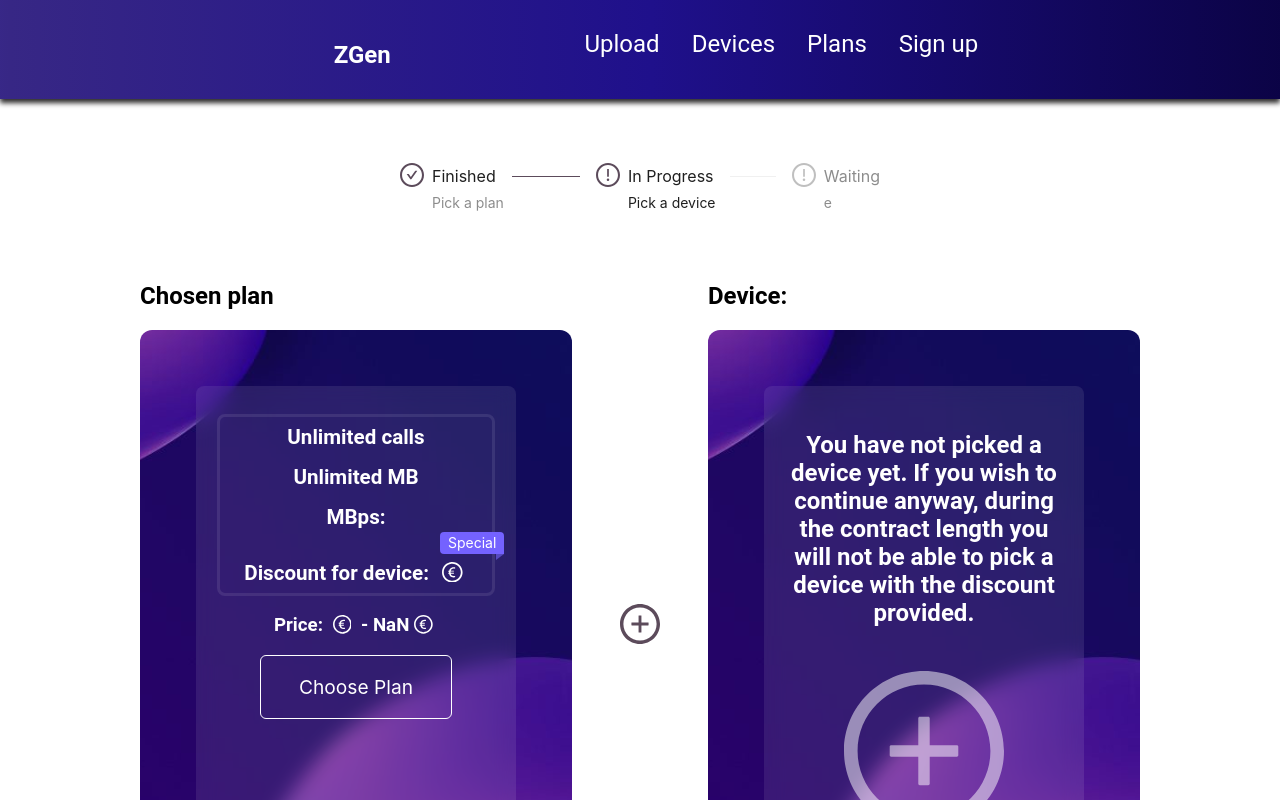
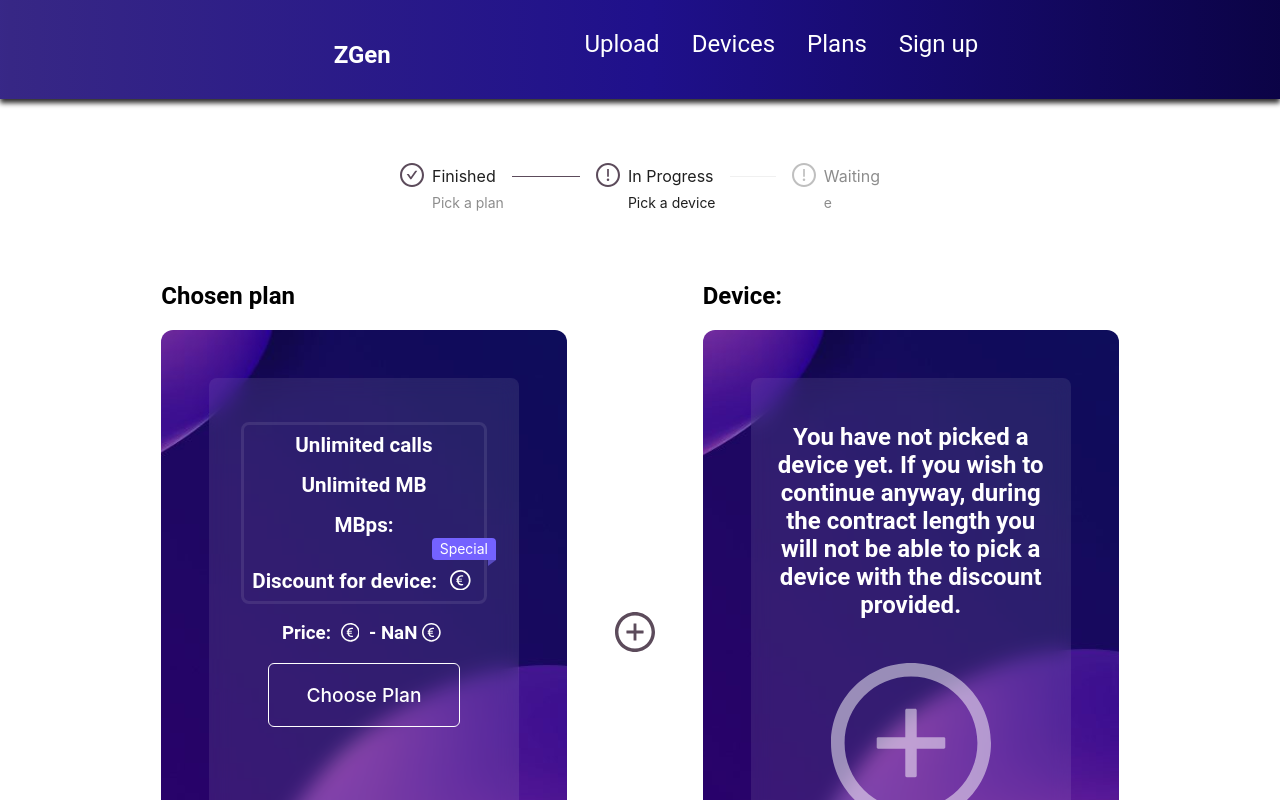
Before and after one commit to MyPersonalProjects-hehe/Z-Gen-client, a React (Vite) app: page /signContract/1 in a window 1280 px wide. Shown: the top 800 px of the page. Built offline with nearby package versions, Linux system fonts and the light colour scheme; no server answers.

Commit message:
make smaller plan card

```diff
--- a/src/App.scss
+++ b/src/App.scss
@@ -34,7 +34,7 @@
   flex-wrap: wrap;
   background-attachment: fixed;
   background-size: cover;
-  padding: 3.5rem 3.5rem;
+  padding: 3rem 3rem;
   gap: 20px;
   height: auto;
   border-radius: 12px;
@@ -63,6 +63,7 @@
 .btn {
   cursor: pointer;
   font-size: larger;
+  font-weight: 500;
   width: 12rem;
   height: 4rem;
 }
--- a/src/components/home/plan-card.scss
+++ b/src/components/home/plan-card.scss
@@ -20,11 +20,8 @@
 
   .glass {
     position: relative;
-  }
-
-  .btn-choose-plan {
-    position: absolute;
-    left: 4rem;
+    width: 100%;
+    padding: 1rem 2rem;
   }
 }
 
@@ -37,7 +34,6 @@
   font-size: 1.1rem;
   border: 3px solid rgba(255, 255, 255, 0.09);
   border-radius: 8px;
-  width: 85%;
 
   h3 {
     margin: 8px;
@@ -46,7 +42,7 @@
   .ribbon {
     position: absolute;
     right: -4.3px;
-    bottom: 4.3rem;
+    bottom: 4.4rem;
   }
 
   .euro-icon {
```
